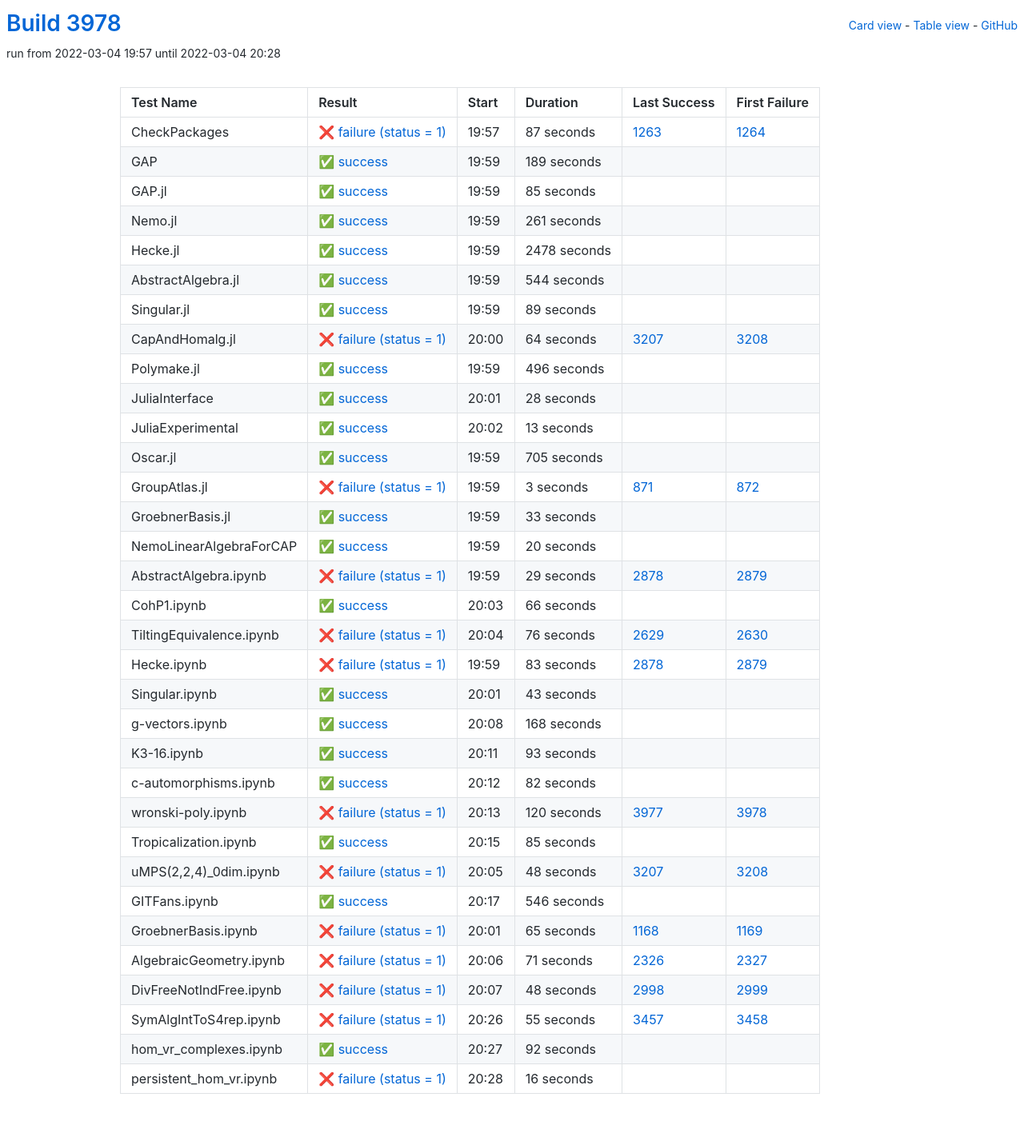
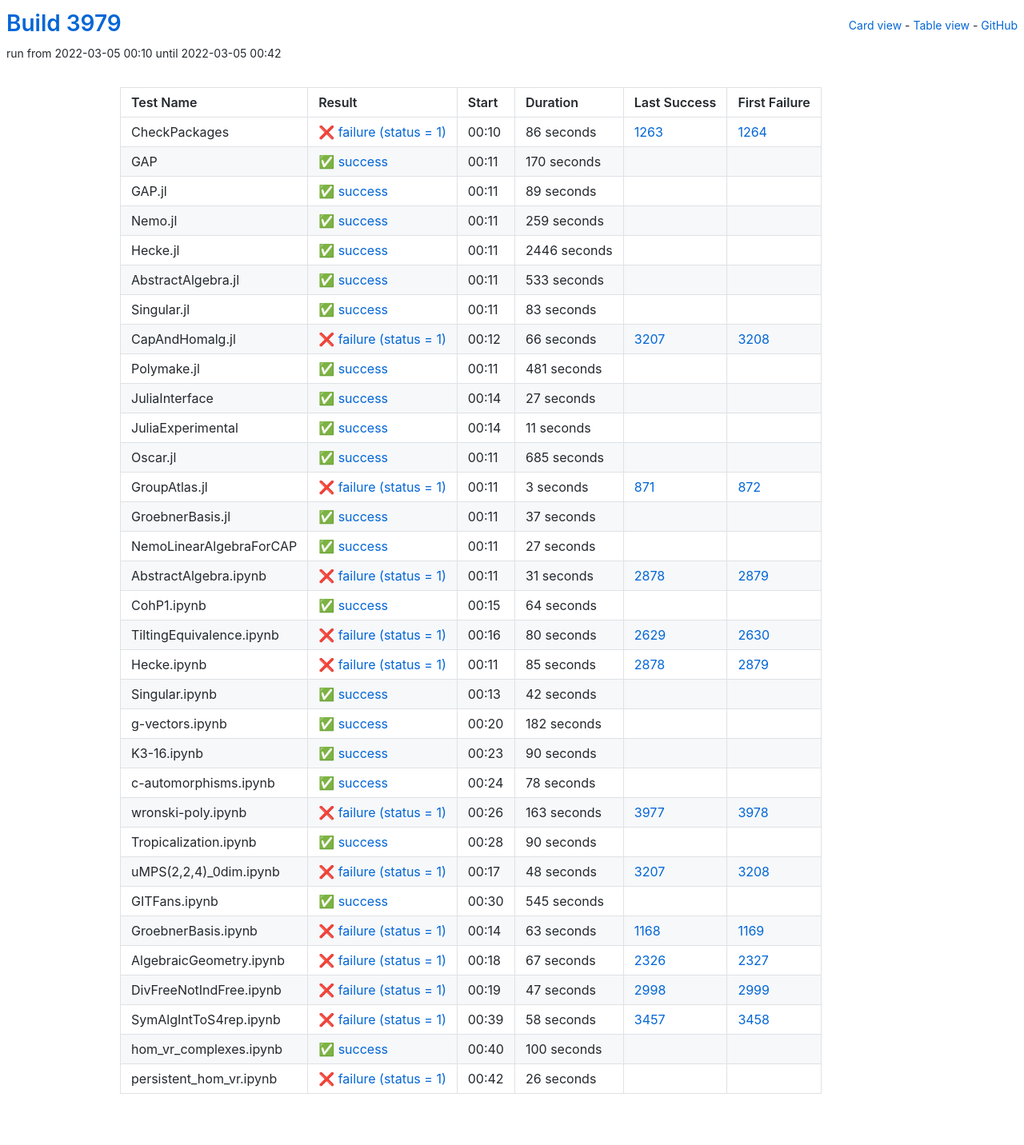
Before and after one commit to oscar-system/oscar-ci-status-stable, a Jekyll site: the page built from table.html, in a window 1280 px wide. Shown: the whole page at 80% size. Built offline with Jekyll 4.4.1, drawn with Linux system fonts in a browser that asks for light colours.

Commit message:
Build #3979

```diff
--- a/_data/ci.yml
+++ b/_data/ci.yml
@@ -1,6 +1,6 @@
 ---
-build: 3978
-build_url: https://oscarci.mathematik.uni-kl.de/job/oscar-stable/3978/
+build: 3979
+build_url: https://oscarci.mathematik.uni-kl.de/job/oscar-stable/3979/
 job: oscar-stable
 organization: oscar-system
 repo: oscar-ci-status-stable
@@ -8,80 +8,32 @@ repourl: https://github.com/oscar-system/oscar-ci-status-stable
 tests:
 - name: CheckPackages
   id: checkpackages
-  log: https://oscarci.mathematik.uni-kl.de/job/oscar-stable/3978/artifact/logs/build-3978/CheckPackages.log
-  start: 2022-03-04 19:57
+  log: https://oscarci.mathematik.uni-kl.de/job/oscar-stable/3979/artifact/logs/build-3979/CheckPackages.log
+  start: 2022-03-05 00:10
   success: false
   exitcode: 1
   status: failure
-  duration: 87
+  duration: 86
   last_success: 1263
   last_success_url: https://oscarci.mathematik.uni-kl.de/job/oscar-stable/1263/
   first_failure: 1264
   first_failure_url: https://oscarci.mathematik.uni-kl.de/job/oscar-stable/1264/
 - name: GAP
   id: gap
-  log: https://oscarci.mathematik.uni-kl.de/job/oscar-stable/3978/artifact/logs/build-3978/GAP.log
-  start: 2022-03-04 19:59
+  log: https://oscarci.mathematik.uni-kl.de/job/oscar-stable/3979/artifact/logs/build-3979/GAP.log
+  start: 2022-03-05 00:11
   success: true
   exitcode: 0
   status: success
-  duration: 189
+  duration: 170
   last_success: false
   last_success_url:
   first_failure: false
   first_failure_url:
 - name: GAP.jl
   id: gap-jl
-  log: https://oscarci.mathematik.uni-kl.de/job/oscar-stable/3978/artifact/logs/build-3978/GAP.jl.log
-  start: 2022-03-04 19:59
-  success: true
-  exitcode: 0
-  status: success
-  duration: 85
-  last_success: false
-  last_success_url:
-  first_failure: false
-  first_failure_url:
-- name: Nemo.jl
-  id: nemo-jl
-  log: https://oscarci.mathematik.uni-kl.de/job/oscar-stable/3978/artifact/logs/build-3978/Nemo.jl.log
-  start: 2022-03-04 19:59
-  success: true
-  exitcode: 0
-  status: success
-  duration: 261
-  last_success: false
-  last_success_url:
-  first_failure: false
-  first_failure_url:
-- name: Hecke.jl
-  id: hecke-jl
-  log: https://oscarci.mathematik.uni-kl.de/job/oscar-stable/3978/artifact/logs/build-3978/Hecke.jl.log
-  start: 2022-03-04 19:59
-  success: true
-  exitcode: 0
-  status: success
-  duration: 2478
-  last_success: false
-  last_success_url:
-  first_failure: false
-  first_failure_url:
-- name: AbstractAlgebra.jl
-  id: abstractalgebra-jl
-  log: https://oscarci.mathematik.uni-kl.de/job/oscar-stable/3978/artifact/logs/build-3978/AbstractAlgebra.jl.log
-  start: 2022-03-04 19:59
-  success: true
-  exitcode: 0
-  status: success
-  duration: 544
-  last_success: false
-  last_success_url:
-  first_failure: false
-  first_failure_url:
-- name: Singular.jl
-  id: singular-jl
-  log: https://oscarci.mathematik.uni-kl.de/job/oscar-stable/3978/artifact/logs/build-3978/Singular.jl.log
-  start: 2022-03-04 19:59
+  log: https://oscarci.mathematik.uni-kl.de/job/oscar-stable/3979/artifact/logs/build-3979/GAP.jl.log
+  start: 2022-03-05 00:11
   success: true
   exitcode: 0
   status: success
@@ -90,70 +42,118 @@ tests:
   last_success_url:
   first_failure: false
   first_failure_url:
+- name: Nemo.jl
+  id: nemo-jl
+  log: https://oscarci.mathematik.uni-kl.de/job/oscar-stable/3979/artifact/logs/build-3979/Nemo.jl.log
+  start: 2022-03-05 00:11
+  success: true
+  exitcode: 0
+  status: success
+  duration: 259
+  last_success: false
+  last_success_url:
+  first_failure: false
+  first_failure_url:
+- name: Hecke.jl
+  id: hecke-jl
+  log: https://oscarci.mathematik.uni-kl.de/job/oscar-stable/3979/artifact/logs/build-3979/Hecke.jl.log
+  start: 2022-03-05 00:11
+  success: true
+  exitcode: 0
+  status: success
+  duration: 2446
+  last_success: false
+  last_success_url:
+  first_failure: false
+  first_failure_url:
+- name: AbstractAlgebra.jl
+  id: abstractalgebra-jl
+  log: https://oscarci.mathematik.uni-kl.de/job/oscar-stable/3979/artifact/logs/build-3979/AbstractAlgebra.jl.log
+  start: 2022-03-05 00:11
+  success: true
+  exitcode: 0
+  status: success
+  duration: 533
+  last_success: false
+  last_success_url:
+  first_failure: false
+  first_failure_url:
+- name: Singular.jl
+  id: singular-jl
+  log: https://oscarci.mathematik.uni-kl.de/job/oscar-stable/3979/artifact/logs/build-3979/Singular.jl.log
+  start: 2022-03-05 00:11
+  success: true
+  exitcode: 0
+  status: success
+  duration: 83
+  last_success: false
+  last_success_url:
+  first_failure: false
+  first_failure_url:
 - name: CapAndHomalg.jl
   id: capandhomalg-jl
-  log: https://oscarci.mathematik.uni-kl.de/job/oscar-stable/3978/artifact/logs/build-3978/CapAndHomalg.jl.log
-  start: 2022-03-04 20:00
+  log: https://oscarci.mathematik.uni-kl.de/job/oscar-stable/3979/artifact/logs/build-3979/CapAndHomalg.jl.log
+  start: 2022-03-05 00:12
   success: false
   exitcode: 1
   status: failure
-  duration: 64
+  duration: 66
   last_success: 3207
   last_success_url: https://oscarci.mathematik.uni-kl.de/job/oscar-stable/3207/
   first_failure: 3208
   first_failure_url: https://oscarci.mathematik.uni-kl.de/job/oscar-stable/3208/
 - name: Polymake.jl
   id: polymake-jl
-  log: https://oscarci.mathematik.uni-kl.de/job/oscar-stable/3978/artifact/logs/build-3978/Polymake.jl.log
-  start: 2022-03-04 19:59
+  log: https://oscarci.mathematik.uni-kl.de/job/oscar-stable/3979/artifact/logs/build-3979/Polymake.jl.log
+  start: 2022-03-05 00:11
   success: true
   exitcode: 0
   status: success
-  duration: 496
+  duration: 481
   last_success: false
   last_success_url:
   first_failure: false
   first_failure_url:
 - name: JuliaInterface
   id: juliainterface
-  log: https://oscarci.mathematik.uni-kl.de/job/oscar-stable/3978/artifact/logs/build-3978/JuliaInterface.log
-  start: 2022-03-04 20:01
+  log: https://oscarci.mathematik.uni-kl.de/job/oscar-stable/3979/artifact/logs/build-3979/JuliaInterface.log
+  start: 2022-03-05 00:14
   success: true
   exitcode: 0
   status: success
-  duration: 28
+  duration: 27
   last_success: false
   last_success_url:
   first_failure: false
   first_failure_url:
 - name: JuliaExperimental
   id: juliaexperimental
-  log: https://oscarci.mathematik.uni-kl.de/job/oscar-stable/3978/artifact/logs/build-3978/JuliaExperimental.log
-  start: 2022-03-04 20:02
+  log: https://oscarci.mathematik.uni-kl.de/job/oscar-stable/3979/artifact/logs/build-3979/JuliaExperimental.log
+  start: 2022-03-05 00:14
   success: true
   exitcode: 0
   status: success
-  duration: 13
+  duration: 11
   last_success: false
   last_success_url:
   first_failure: false
   first_failure_url:
 - name: Oscar.jl
   id: oscar-jl
-  log: https://oscarci.mathematik.uni-kl.de/job/oscar-stable/3978/artifact/logs/build-3978/Oscar.jl.log
-  start: 2022-03-04 19:59
+  log: https://oscarci.mathematik.uni-kl.de/job/oscar-stable/3979/artifact/logs/build-3979/Oscar.jl.log
+  start: 2022-03-05 00:11
   success: true
   exitcode: 0
   status: success
-  duration: 705
+  duration: 685
   last_success: false
   last_success_url:
   first_failure: false
   first_failure_url:
 - name: GroupAtlas.jl
   id: groupatlas-jl
-  log: https://oscarci.mathematik.uni-kl.de/job/oscar-stable/3978/artifact/logs/build-3978/GroupAtlas.jl.log
-  start: 2022-03-04 19:59
+  log: https://oscarci.mathematik.uni-kl.de/job/oscar-stable/3979/artifact/logs/build-3979/GroupAtlas.jl.log
+  start: 2022-03-05 00:11
   success: false
   exitcode: 1
   status: failure
@@ -164,152 +164,152 @@ tests:
   first_failure_url: https://oscarci.mathematik.uni-kl.de/job/oscar-stable/872/
 - name: GroebnerBasis.jl
   id: groebnerbasis-jl
-  log: https://oscarci.mathematik.uni-kl.de/job/oscar-stable/3978/artifact/logs/build-3978/GroebnerBasis.jl.log
-  start: 2022-03-04 19:59
+  log: https://oscarci.mathematik.uni-kl.de/job/oscar-stable/3979/artifact/logs/build-3979/GroebnerBasis.jl.log
+  start: 2022-03-05 00:11
   success: true
   exitcode: 0
   status: success
-  duration: 33
+  duration: 37
   last_success: false
   last_success_url:
   first_failure: false
   first_failure_url:
 - name: NemoLinearAlgebraForCAP
   id: nemolinearalgebraforcap
-  log: https://oscarci.mathematik.uni-kl.de/job/oscar-stable/3978/artifact/logs/build-3978/NemoLinearAlgebraForCAP.log
-  start: 2022-03-04 19:59
+  log: https://oscarci.mathematik.uni-kl.de/job/oscar-stable/3979/artifact/logs/build-3979/NemoLinearAlgebraForCAP.log
+  start: 2022-03-05 00:11
   success: true
   exitcode: 0
   status: success
-  duration: 20
+  duration: 27
   last_success: false
   last_success_url:
   first_failure: false
   first_failure_url:
 - name: AbstractAlgebra.ipynb
   id: abstractalgebra-ipynb
-  log: https://oscarci.mathematik.uni-kl.de/job/oscar-stable/3978/artifact/logs/build-3978/AbstractAlgebra.ipynb.log
-  start: 2022-03-04 19:59
+  log: https://oscarci.mathematik.uni-kl.de/job/oscar-stable/3979/artifact/logs/build-3979/AbstractAlgebra.ipynb.log
+  start: 2022-03-05 00:11
   success: false
   exitcode: 1
   status: failure
-  duration: 29
+  duration: 31
   last_success: 2878
   last_success_url: https://oscarci.mathematik.uni-kl.de/job/oscar-stable/2878/
   first_failure: 2879
   first_failure_url: https://oscarci.mathematik.uni-kl.de/job/oscar-stable/2879/
 - name: CohP1.ipynb
   id: cohp1-ipynb
-  log: https://oscarci.mathematik.uni-kl.de/job/oscar-stable/3978/artifact/logs/build-3978/CohP1.ipynb.log
-  start: 2022-03-04 20:03
+  log: https://oscarci.mathematik.uni-kl.de/job/oscar-stable/3979/artifact/logs/build-3979/CohP1.ipynb.log
+  start: 2022-03-05 00:15
   success: true
   exitcode: 0
   status: success
-  duration: 66
+  duration: 64
   last_success: false
   last_success_url:
   first_failure: false
   first_failure_url:
 - name: TiltingEquivalence.ipynb
   id: tiltingequivalence-ipynb
-  log: https://oscarci.mathematik.uni-kl.de/job/oscar-stable/3978/artifact/logs/build-3978/TiltingEquivalence.ipynb.log
-  start: 2022-03-04 20:04
+  log: https://oscarci.mathematik.uni-kl.de/job/oscar-stable/3979/artifact/logs/build-3979/TiltingEquivalence.ipynb.log
+  start: 2022-03-05 00:16
   success: false
   exitcode: 1
   status: failure
-  duration: 76
+  duration: 80
   last_success: 2629
   last_success_url: https://oscarci.mathematik.uni-kl.de/job/oscar-stable/2629/
   first_failure: 2630
   first_failure_url: https://oscarci.mathematik.uni-kl.de/job/oscar-stable/2630/
 - name: Hecke.ipynb
   id: hecke-ipynb
-  log: https://oscarci.mathematik.uni-kl.de/job/oscar-stable/3978/artifact/logs/build-3978/Hecke.ipynb.log
-  start: 2022-03-04 19:59
+  log: https://oscarci.mathematik.uni-kl.de/job/oscar-stable/3979/artifact/logs/build-3979/Hecke.ipynb.log
+  start: 2022-03-05 00:11
   success: false
   exitcode: 1
   status: failure
-  duration: 83
+  duration: 85
   last_success: 2878
   last_success_url: https://oscarci.mathematik.uni-kl.de/job/oscar-stable/2878/
   first_failure: 2879
   first_failure_url: https://oscarci.mathematik.uni-kl.de/job/oscar-stable/2879/
 - name: Singular.ipynb
   id: singular-ipynb
-  log: https://oscarci.mathematik.uni-kl.de/job/oscar-stable/3978/artifact/logs/build-3978/Singular.ipynb.log
-  start: 2022-03-04 20:01
+  log: https://oscarci.mathematik.uni-kl.de/job/oscar-stable/3979/artifact/logs/build-3979/Singular.ipynb.log
+  start: 2022-03-05 00:13
   success: true
   exitcode: 0
   status: success
-  duration: 43
+  duration: 42
   last_success: false
   last_success_url:
   first_failure: false
   first_failure_url:
 - name: g-vectors.ipynb
   id: g-vectors-ipynb
-  log: https://oscarci.mathematik.uni-kl.de/job/oscar-stable/3978/artifact/logs/build-3978/g-vectors.ipynb.log
-  start: 2022-03-04 20:08
+  log: https://oscarci.mathematik.uni-kl.de/job/oscar-stable/3979/artifact/logs/build-3979/g-vectors.ipynb.log
+  start: 2022-03-05 00:20
   success: true
   exitcode: 0
   status: success
-  duration: 168
+  duration: 182
   last_success: false
   last_success_url:
   first_failure: false
   first_failure_url:
 - name: K3-16.ipynb
   id: k3-16-ipynb
-  log: https://oscarci.mathematik.uni-kl.de/job/oscar-stable/3978/artifact/logs/build-3978/K3-16.ipynb.log
-  start: 2022-03-04 20:11
+  log: https://oscarci.mathematik.uni-kl.de/job/oscar-stable/3979/artifact/logs/build-3979/K3-16.ipynb.log
+  start: 2022-03-05 00:23
   success: true
   exitcode: 0
   status: success
-  duration: 93
+  duration: 90
   last_success: false
   last_success_url:
   first_failure: false
   first_failure_url:
 - name: c-automorphisms.ipynb
   id: c-automorphisms-ipynb
-  log: https://oscarci.mathematik.uni-kl.de/job/oscar-stable/3978/artifact/logs/build-3978/c-automorphisms.ipynb.log
-  start: 2022-03-04 20:12
+  log: https://oscarci.mathematik.uni-kl.de/job/oscar-stable/3979/artifact/logs/build-3979/c-automorphisms.ipynb.log
+  start: 2022-03-05 00:24
   success: true
   exitcode: 0
   status: success
-  duration: 82
+  duration: 78
   last_success: false
   last_success_url:
   first_failure: false
   first_failure_url:
 - name: wronski-poly.ipynb
   id: wronski-poly-ipynb
-  log: https://oscarci.mathematik.uni-kl.de/job/oscar-stable/3978/artifact/logs/build-3978/wronski-poly.ipynb.log
-  start: 2022-03-04 20:13
+  log: https://oscarci.mathematik.uni-kl.de/job/oscar-stable/3979/artifact/logs/build-3979/wronski-poly.ipynb.log
+  start: 2022-03-05 00:26
   success: false
   exitcode: 1
   status: failure
-  duration: 120
+  duration: 163
   last_success: 3977
   last_success_url: https://oscarci.mathematik.uni-kl.de/job/oscar-stable/3977/
   first_failure: 3978
   first_failure_url: https://oscarci.mathematik.uni-kl.de/job/oscar-stable/3978/
 - name: Tropicalization.ipynb
   id: tropicalization-ipynb
-  log: https://oscarci.mathematik.uni-kl.de/job/oscar-stable/3978/artifact/logs/build-3978/Tropicalization.ipynb.log
-  start: 2022-03-04 20:15
+  log: https://oscarci.mathematik.uni-kl.de/job/oscar-stable/3979/artifact/logs/build-3979/Tropicalization.ipynb.log
+  start: 2022-03-05 00:28
   success: true
   exitcode: 0
   status: success
-  duration: 85
+  duration: 90
   last_success: false
   last_success_url:
   first_failure: false
   first_failure_url:
 - name: uMPS(2,2,4)_0dim.ipynb
   id: umps-2-2-4-0dim-ipynb
-  log: https://oscarci.mathematik.uni-kl.de/job/oscar-stable/3978/artifact/logs/build-3978/uMPS-2-2-4-_0dim.ipynb.log
-  start: 2022-03-04 20:05
+  log: https://oscarci.mathematik.uni-kl.de/job/oscar-stable/3979/artifact/logs/build-3979/uMPS-2-2-4-_0dim.ipynb.log
+  start: 2022-03-05 00:17
   success: false
   exitcode: 1
   status: failure
@@ -320,84 +320,84 @@ tests:
   first_failure_url: https://oscarci.mathematik.uni-kl.de/job/oscar-stable/3208/
 - name: GITFans.ipynb
   id: gitfans-ipynb
-  log: https://oscarci.mathematik.uni-kl.de/job/oscar-stable/3978/artifact/logs/build-3978/GITFans.ipynb.log
-  start: 2022-03-04 20:17
+  log: https://oscarci.mathematik.uni-kl.de/job/oscar-stable/3979/artifact/logs/build-3979/GITFans.ipynb.log
+  start: 2022-03-05 00:30
   success: true
   exitcode: 0
   status: success
-  duration: 546
+  duration: 545
   last_success: false
   last_success_url:
   first_failure: false
   first_failure_url:
 - name: GroebnerBasis.ipynb
   id: groebnerbasis-ipynb
-  log: https://oscarci.mathematik.uni-kl.de/job/oscar-stable/3978/artifact/logs/build-3978/GroebnerBasis.ipynb.log
-  start: 2022-03-04 20:01
+  log: https://oscarci.mathematik.uni-kl.de/job/oscar-stable/3979/artifact/logs/build-3979/GroebnerBasis.ipynb.log
+  start: 2022-03-05 00:14
   success: false
   exitcode: 1
   status: failure
-  duration: 65
+  duration: 63
   last_success: 1168
   last_success_url: https://oscarci.mathematik.uni-kl.de/job/oscar-stable/1168/
   first_failure: 1169
   first_failure_url: https://oscarci.mathematik.uni-kl.de/job/oscar-stable/1169/
 - name: AlgebraicGeometry.ipynb
   id: algebraicgeometry-ipynb
-  log: https://oscarci.mathematik.uni-kl.de/job/oscar-stable/3978/artifact/logs/build-3978/AlgebraicGeometry.ipynb.log
-  start: 2022-03-04 20:06
+  log: https://oscarci.mathematik.uni-kl.de/job/oscar-stable/3979/artifact/logs/build-3979/AlgebraicGeometry.ipynb.log
+  start: 2022-03-05 00:18
   success: false
   exitcode: 1
   status: failure
-  duration: 71
+  duration: 67
   last_success: 2326
   last_success_url: https://oscarci.mathematik.uni-kl.de/job/oscar-stable/2326/
   first_failure: 2327
   first_failure_url: https://oscarci.mathematik.uni-kl.de/job/oscar-stable/2327/
 - name: DivFreeNotIndFree.ipynb
   id: divfreenotindfree-ipynb
-  log: https://oscarci.mathematik.uni-kl.de/job/oscar-stable/3978/artifact/logs/build-3978/DivFreeNotIndFree.ipynb.log
-  start: 2022-03-04 20:07
+  log: https://oscarci.mathematik.uni-kl.de/job/oscar-stable/3979/artifact/logs/build-3979/DivFreeNotIndFree.ipynb.log
+  start: 2022-03-05 00:19
   success: false
   exitcode: 1
   status: failure
-  duration: 48
+  duration: 47
   last_success: 2998
   last_success_url: https://oscarci.mathematik.uni-kl.de/job/oscar-stable/2998/
   first_failure: 2999
   first_failure_url: https://oscarci.mathematik.uni-kl.de/job/oscar-stable/2999/
 - name: SymAlgIntToS4rep.ipynb
   id: symalginttos4rep-ipynb
-  log: https://oscarci.mathematik.uni-kl.de/job/oscar-stable/3978/artifact/logs/build-3978/SymAlgIntToS4rep.ipynb.log
-  start: 2022-03-04 20:26
+  log: https://oscarci.mathematik.uni-kl.de/job/oscar-stable/3979/artifact/logs/build-3979/SymAlgIntToS4rep.ipynb.log
+  start: 2022-03-05 00:39
   success: false
   exitcode: 1
   status: failure
-  duration: 55
+  duration: 58
   last_success: 3457
   last_success_url: https://oscarci.mathematik.uni-kl.de/job/oscar-stable/3457/
   first_failure: 3458
   first_failure_url: https://oscarci.mathematik.uni-kl.de/job/oscar-stable/3458/
 - name: hom_vr_complexes.ipynb
   id: hom-vr-complexes-ipynb
-  log: https://oscarci.mathematik.uni-kl.de/job/oscar-stable/3978/artifact/logs/build-3978/hom_vr_complexes.ipynb.log
-  start: 2022-03-04 20:27
+  log: https://oscarci.mathematik.uni-kl.de/job/oscar-stable/3979/artifact/logs/build-3979/hom_vr_complexes.ipynb.log
+  start: 2022-03-05 00:40
   success: true
   exitcode: 0
   status: success
-  duration: 92
+  duration: 100
   last_success: false
   last_success_url:
   first_failure: false
   first_failure_url:
 - name: persistent_hom_vr.ipynb
   id: persistent-hom-vr-ipynb
-  log: https://oscarci.mathematik.uni-kl.de/job/oscar-stable/3978/artifact/logs/build-3978/persistent_hom_vr.ipynb.log
-  start: 2022-03-04 20:28
+  log: https://oscarci.mathematik.uni-kl.de/job/oscar-stable/3979/artifact/logs/build-3979/persistent_hom_vr.ipynb.log
+  start: 2022-03-05 00:42
   success: false
   exitcode: 1
   status: failure
-  duration: 16
+  duration: 26
   last_success: false
   last_success_url:
   first_failure: false
```
Also changed, not shown: README.md.
